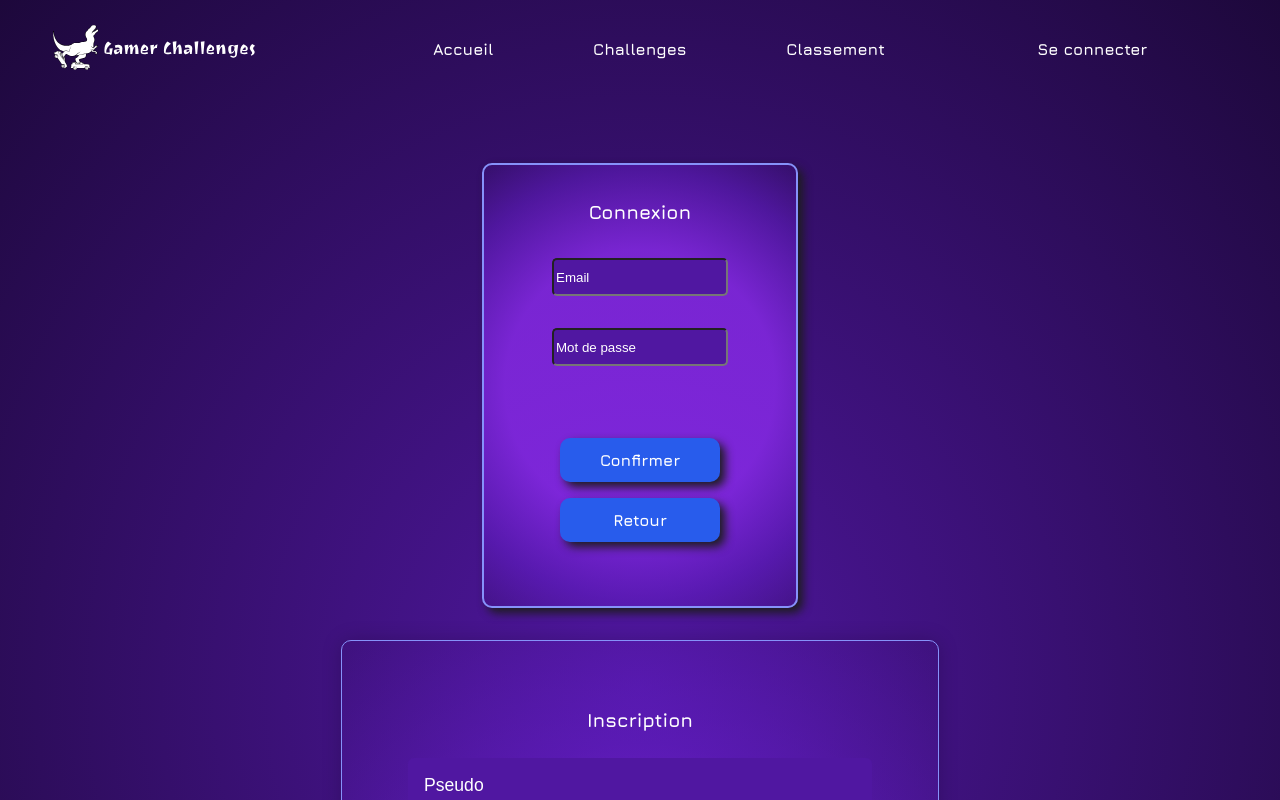
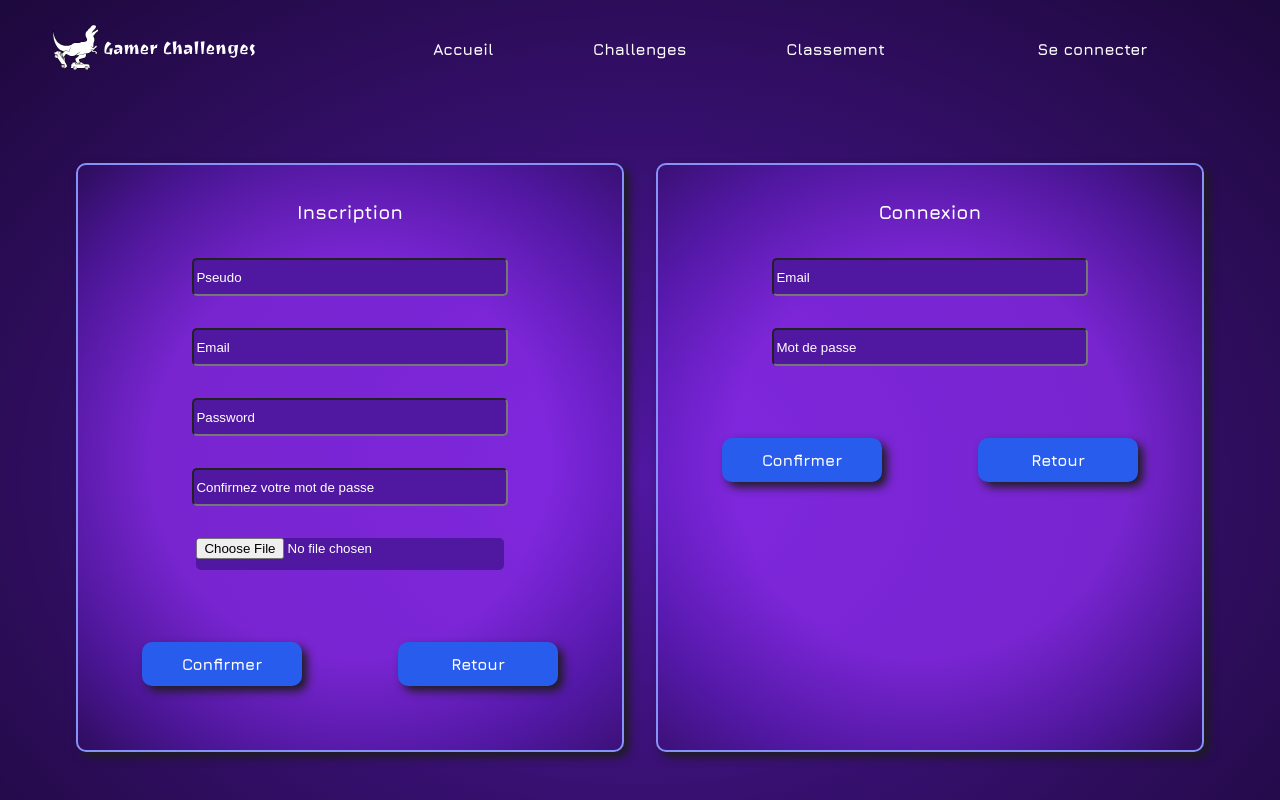
Before and after one commit to jeyakishandev/gamerchallenges-front, a React (Vite) app: page /connexion in a window 1280 px wide. Shown: the top 800 px of the page. Built offline with nearby package versions, Linux system fonts and the light colour scheme; no server answers; a web font is replaced by a local one.

Commit message:
fix: conflicts

```diff
--- a/src/App.css
+++ b/src/App.css
@@ -773,146 +773,7 @@ body {
 /** ===== FOOTER COMPONENT SECTION ===== */
 /** ==================================== */
 
-<<<<<<< HEAD
-/* SECTION GLOBALE */
-.formulaire-section {
-  display: flex;
-  justify-content: center;
-  align-items: center;
-  min-height: 90vh;
-  padding: 2rem 1rem;
-}
-
-/* CONTENEUR DU FORMULAIRE */
-.form-container {
-  width: 100%;
-  max-width: 600px;
-  display: flex;
-  justify-content: center;
-  align-items: center;
-}
-
-/* FORMULAIRE STYLISÉ */
-.signup-form {
-  width: 100%;
-  padding: 2rem;
-  border-radius: 10px;
-  border: 1px solid #8692FA;
-  background: radial-gradient(
-    circle at center,
-    rgba(148, 46, 250, 0.7),
-    rgba(103, 30, 205, 0.5),
-    rgba(59, 17, 119, 0.2)
-  );
-  display: flex;
-  flex-direction: column;
-  align-items: center;
-  box-shadow: 0 0 20px rgba(0, 0, 0, 0.2);
-}
-
-/* CHAMPS TEXTE / SELECT / TEXTAREA */
-.signup-form input,
-.signup-form textarea,
-.signup-form select {
-  width: 100%;
-  margin: 0.5rem 0;
-  padding: 0.75rem 1rem;
-  border-radius: 6px;
-  border: none;
-  background-color: #5017A1;
-  color: white;
-  font-size: 1rem;
-  transition: box-shadow 0.2s ease;
-}
-
-/* PLACEHOLDERS */
-.signup-form input::placeholder,
-.signup-form textarea::placeholder {
-  color: white;
-}
-
-/* TEXTAREA SPÉCIFIQUE */
-.signup-form textarea {
-  min-height: 5rem;
-  resize: vertical;
-}
-
-
-.signup-form select option {
-  background-color: #5017A1;
-  color: white;
-}
-
-/* BOUTON VALIDER */
-.signup-form .form-button {
-  background: #0050f0;
-  color: white;
-  margin-top: 1rem;
-  padding: 0.75rem 2rem;
-  font-weight: bold;
-  border-radius: 6px;
-  transition: background 0.3s;
-  border: none;
-  box-shadow: 0 4px 10px rgba(0, 0, 0, 0.2);
-}
-
-.signup-form .form-button:hover {
-  background: #003ac2;
-  cursor: pointer;
-}
-
-/* TITRE */
-.paragraph-center {
-  font-size: 1.2rem;
-  font-weight: bold;
-  margin-bottom: 1.5rem;
-  text-align: center;
-  color: white;
-}
-
-/* ✅ RESPONSIVE : DESKTOP */
-@media (min-width: 768px) {
-  .formulaire-section {
-    padding: 4rem 1rem;
-  }
-
-  .form-container {
-    max-width: 700px;
-  }
-
-  .signup-form {
-    max-width: 500px;
-    padding: 3rem;
-  }
-
-  .signup-form input,
-  .signup-form textarea,
-  .signup-form select {
-    font-size: 1.1rem;
-  }
-
-  .paragraph-center {
-    font-size: 1.4rem;
-  }
-}
-
-
-/* === FOOTER === */
-
-/* * DISPLAY FLEX BUTTONS */
-.buttons-flex {
-  display: flex;
-  justify-content: center;
-  gap: 1rem;
-  flex-wrap: wrap;
-  margin-top: 1.5rem;
-}
-
-
-footer {
-=======
 .footer {
->>>>>>> refactorCss
   margin-top: 4rem;
   text-align: center;
   font-size: 0.9rem;
--- a/src/pages/Creation.tsx
+++ b/src/pages/Creation.tsx
@@ -1,6 +1,6 @@
 import { useEffect, useState } from "react";
 import { useNavigate } from "react-router-dom";
-import FormulaireChallenge from "../components/Formulaire/FormulaireChallenge";
+import FormulaireChallenge from "../components/FormulaireChallenge";
 import useAuthStore from "../store";
 
 export default function Creation() {
```
